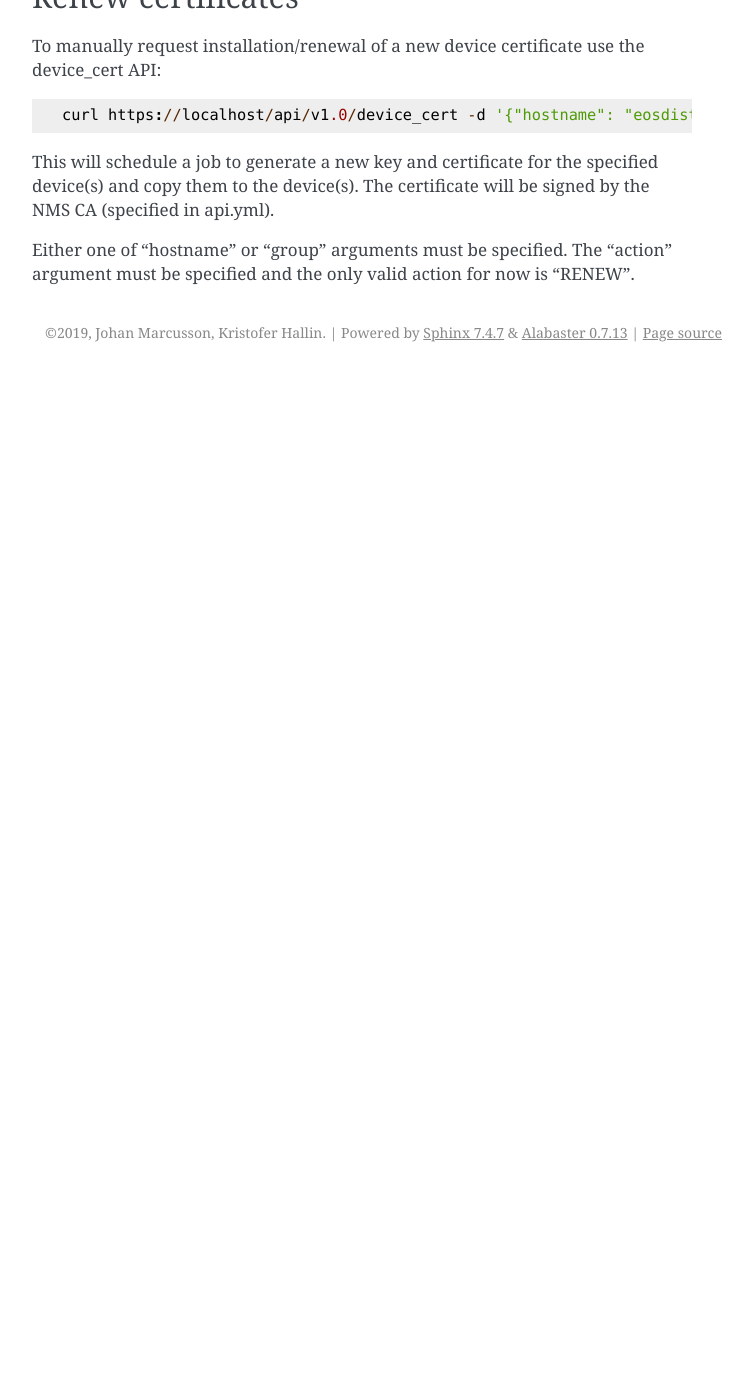
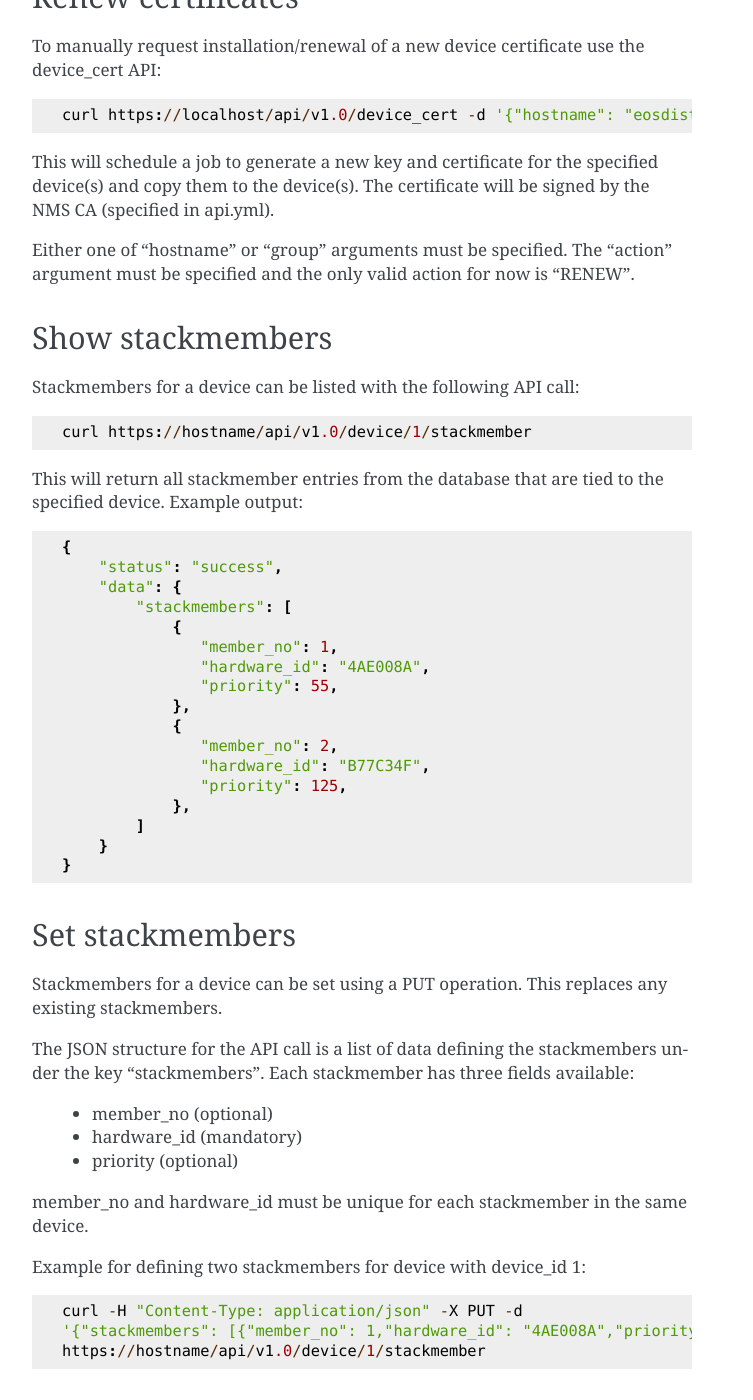
Before and after one commit to SUNET/cnaas-nms, a Sphinx documentation site: the page built from docs/apiref/devices.rst, in a window 1280 px wide and 1400 px high, scrolled down 6973 px. Shown: the whole window, without its empty margins (388-1141 px from the left). Built offline with Sphinx 7.4.7, drawn with Linux system fonts in a browser that asks for light colours; before the commit the page ends 7345 px from its top, so only the background shows below that; some of the changed text lies outside the part shown.

Commit message:
Add documentation

```diff
--- a/docs/apiref/devices.rst
+++ b/docs/apiref/devices.rst
@@ -364,3 +364,59 @@ NMS CA (specified in api.yml).
 
 Either one of "hostname" or "group" arguments must be specified. The "action"
 argument must be specified and the only valid action for now is "RENEW".
+
+
+Show stackmembers
+--------------
+Stackmembers for a device can be listed with the following API call:
+
+::
+
+   curl https://hostname/api/v1.0/device/1/stackmember
+
+This will return all stackmember entries from the database that are tied to the specified device.
+Example output:
+
+::
+
+  {
+      "status": "success",
+      "data": {
+          "stackmembers": [
+              {
+                 "member_no": 1,
+                 "hardware_id": "4AE008A",
+                 "priority": 55,
+              },
+              {
+                 "member_no": 2,
+                 "hardware_id": "B77C34F",
+                 "priority": 125,
+              },
+          ]
+      }
+  }
+
+Set stackmembers
+--------------
+
+Stackmembers for a device can be set using a PUT operation.
+This replaces any existing stackmembers.
+
+The JSON structure for the API call is a list of data
+defining the stackmembers under the key "stackmembers". Each stackmember
+has three fields available:
+
+   * member_no (optional)
+   * hardware_id (mandatory)
+   * priority (optional)
+
+member_no and hardware_id must be unique for each stackmember in the same device.
+
+Example for defining two stackmembers for device with device_id 1:
+
+::
+
+   curl -H "Content-Type: application/json" -X PUT -d
+   '{"stackmembers": [{"member_no": 1,"hardware_id": "4AE008A","priority": 55}, {"member_no": 2, "hardware_id": "B77C34F", "priority": 125}]}'
+   https://hostname/api/v1.0/device/1/stackmember
```
